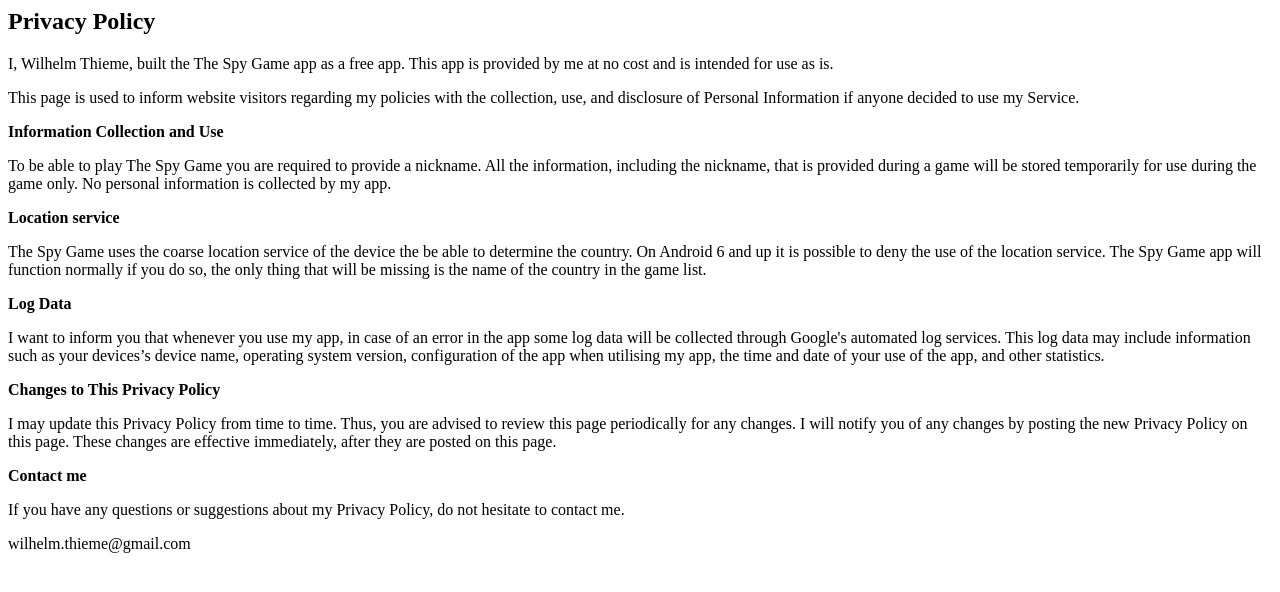
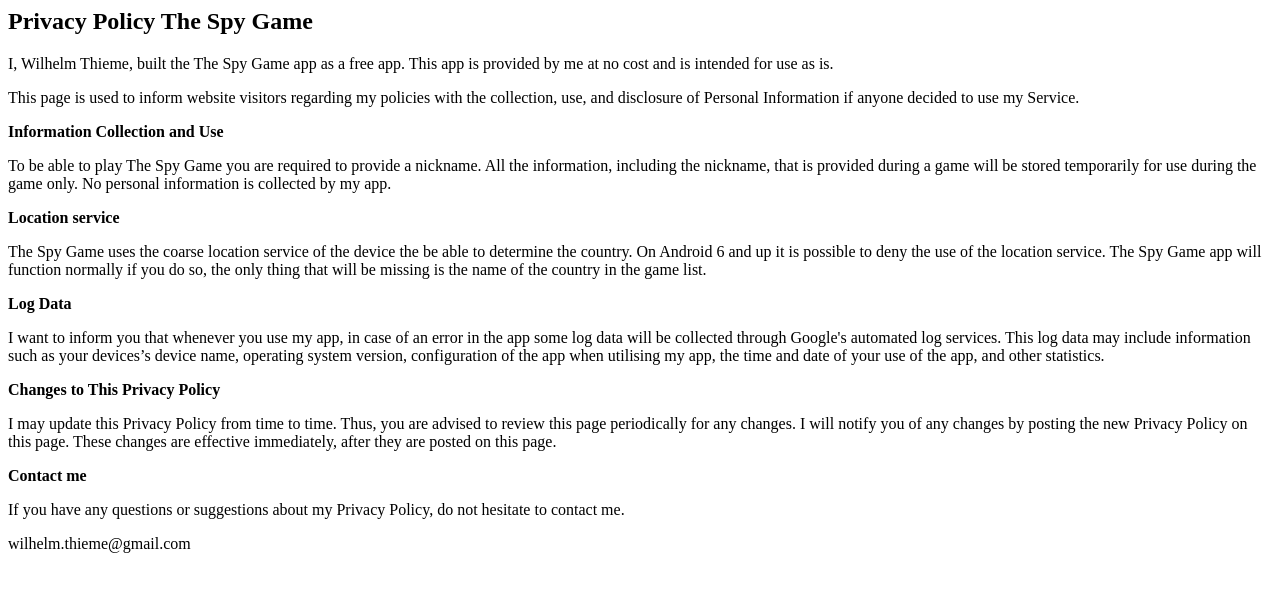
Before and after one commit to wthieme/wthieme.github.io, a plain HTML site: page privacy.html in a window 1280 px wide. Drawn offline with Linux system fonts and the light colour scheme.

Commit message:
Update privacy.html

```diff
--- a/privacy.html
+++ b/privacy.html
@@ -1,6 +1,6 @@
 <html>
 <body>
-<h2>Privacy Policy</h2>
+<h2>Privacy Policy The Spy Game</h2>
 <p>I, Wilhelm Thieme, built the The Spy Game app as a free app. This app is provided by me at no cost and is
 intended for use as is.</p>
 <p>This page is used to inform website visitors regarding my policies with the collection, use, and disclosure of
```
